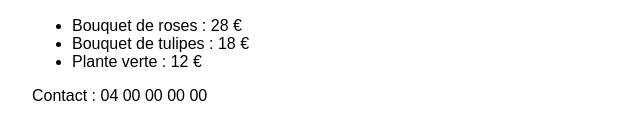
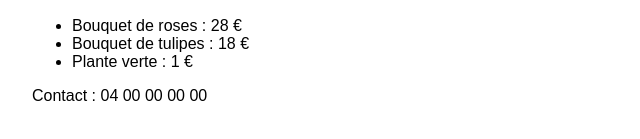
Before and after one commit to fahadfmo-dev/fleurdelyon-equipeFahad, a plain HTML site: page index.html in a window 1280 px wide. Shown: the part 159-298 px from the top of the page, 0-640 px from the left. Drawn offline with Linux system fonts and the light colour scheme.

Commit message:
Plante verte en promotion

```diff
--- a/index.html
+++ b/index.html
@@ -12,7 +12,7 @@
   <ul>
     <li>Bouquet de roses : 28 €</li>
     <li>Bouquet de tulipes : 18 €</li>
-    <li>Plante verte : 12 €</li>
+    <li>Plante verte : 1 €</li>
   </ul>
   <footer>Contact : 04 00 00 00 00</footer>
 </body>
```
